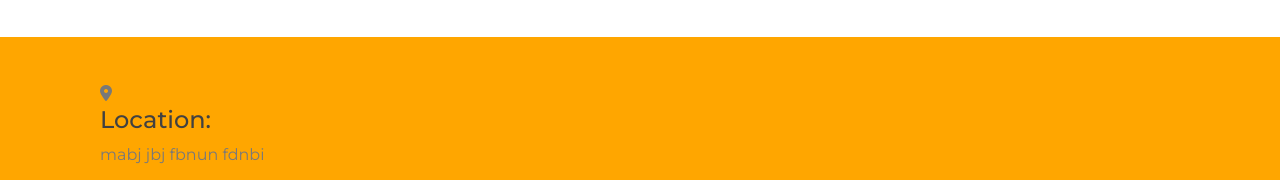
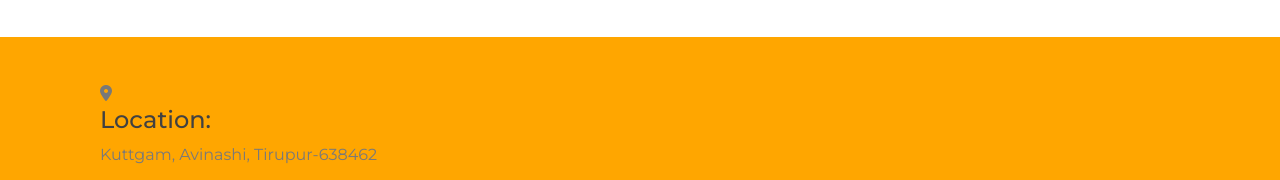
Before and after one commit to MadhaneeshA/Portfolio, a plain HTML site: page public/index.html in a window 1280 px wide. Shown: the part 3550-3730 px from the top of the page. Drawn offline with nearby package versions, Linux system fonts and the light colour scheme.

Commit message:
first commit

```diff
--- a/public/index.html
+++ b/public/index.html
@@ -360,7 +360,7 @@
                                         <div class="address">
                                           <i class="fa fa-map-marker"></i>
                                           <h4>Location:</h4>
-                                          <p>mabj jbj  fbnun fdnbi</p>
+                                          <p>Kuttgam, Avinashi, Tirupur-638462</p>
                                         </div>
                                         <div class="email">
                                           <i class="fa fa-envelope-o"></i>
```
Also changed, not shown: firebase.json (added), 3 other files.
